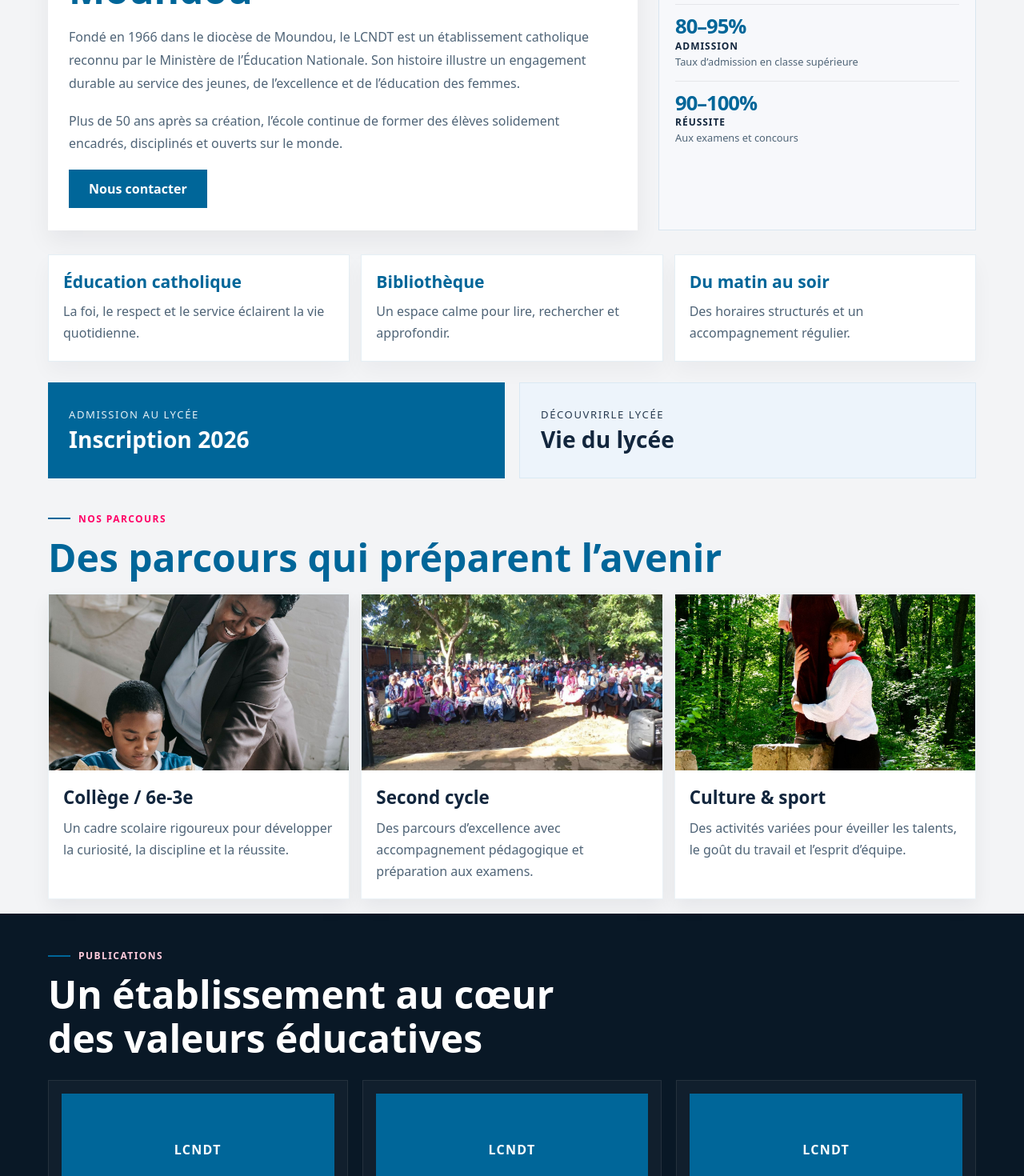
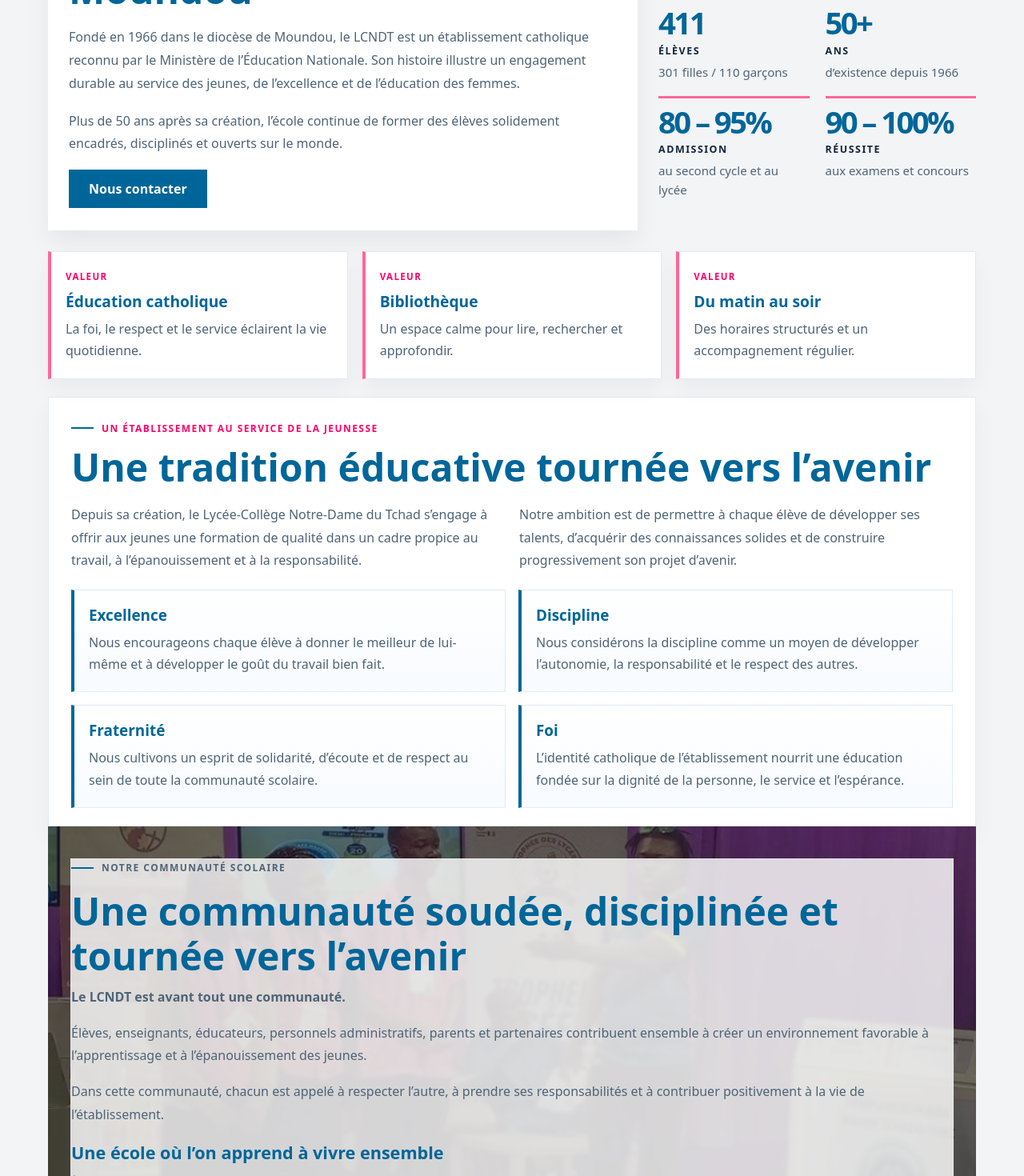
Before and after one commit to ernestpayang/lcndt, a React (Vite) app: page / in a window 1280 px wide. Shown: the part 800-2270 px from the top of the page at 80% size. Built offline with nearby package versions, Linux system fonts and the light colour scheme.

Commit message:
Mis à jours : Arrangement de la responsivité

```diff
--- a/src/pages/Home.tsx
+++ b/src/pages/Home.tsx
@@ -1,12 +1,29 @@
+import { useState } from 'react';
 import { K, B } from '../shared/ui';
-import { loadNews, getPublishedArticles } from '../data/news';
+import ArticlePreview from '../components/ArticlePreview';
+import { loadNews, getPublishedArticles, type NewsItem } from '../data/news';
 import { school } from '../data/site';
 
 const schoolStats = [
   { value: '411', label: 'élèves', note: '301 filles / 110 garçons' },
-  { value: '80–95%', label: 'admission', note: 'Taux d’admission en classe supérieure' },
-  { value: '90–100%', label: 'réussite', note: 'Aux examens et concours' },
-  { value: '50+', label: 'ans', note: 'D’existence depuis 1966' },
+  { value: '50+', label: 'ans', note: 'd’existence depuis 1966' },
+  { value: '80 – 95%', label: 'admission', note: 'au second cycle et au lycée' },
+  { value: '90 – 100%', label: 'réussite', note: 'aux examens et concours' },
+];
+
+const bodyHighlights = [
+  {
+    title: 'Éducation catholique',
+    text: 'La foi, le respect et le service éclairent la vie quotidienne.',
+  },
+  {
+    title: 'Bibliothèque',
+    text: 'Un espace calme pour lire, rechercher et approfondir.',
+  },
+  {
+    title: 'Du matin au soir',
+    text: 'Des horaires structurés et un accompagnement régulier.',
+  },
 ];
 
 const courseCards = [
@@ -40,29 +57,13 @@
   { title: 'Une communauté engagée', text: 'Anciens et nouveaux élèves unis autour de l’établissement.' },
 ];
 
-const valueCards = [
-  {
-    title: 'Éducation catholique',
-    text: 'La foi, le respect et le service éclairent la vie quotidienne.',
-  },
-  {
-    title: 'Bibliothèque',
-    text: 'Un espace calme pour lire, rechercher et approfondir.',
-  },
-  {
-    title: 'Du matin au soir',
-    text: 'Des horaires structurés et un accompagnement régulier.',
-  },
-];
+export default function Home() {
+  const [selectedArticle, setSelectedArticle] = useState<NewsItem | null>(null);
+  const newsCards = getPublishedArticles(loadNews()).slice(0, 3);
 
-export default function Home() {
-  const newsCards = getPublishedArticles(loadNews()).slice(0, 3).map((item) => ({
-    title: item.title,
-    text: item.excerpt,
-    image: item.image || '/images/hero.jpg',
-  }));
   return (
     <main className="home-template">
+      <ArticlePreview article={selectedArticle} onClose={() => setSelectedArticle(null)} />
       <section className="template-hero">
         <div className="hero-image-wrap">
           <img src="/images/hero.jpg" alt="Campus du lycée" />
@@ -93,9 +94,9 @@
         </div>
       </section>
 
-      <section className="shell about-section">
+      <section className="shell about-section with-stats">
         <div className="about-copy">
-          <K>A propos de nous </K>
+          <K>Le Lycée </K>
           <h2>Une école de référence à Moundou</h2>
           <p>
             Fondé en 1966 dans le diocèse de Moundou, le LCNDT est un établissement catholique
@@ -109,24 +110,29 @@
           <B to="/contact">Nous contacter</B>
         </div>
 
-        <div className="about-side-panel">
-          <h3>Chiffres clés</h3>
-          {schoolStats.slice(0, 3).map((stat) => (
-            <div key={stat.label} className="mini-event">
-              <span>{stat.value}</span>
-              <div>
-                <strong>{stat.label}</strong>
-                <small>{stat.note}</small>
-              </div>
-            </div>
-          ))}
+        <div className="stats-inline-panel" aria-labelledby="stats-title">
+          <div className="section-head stats-head">
+            <K>Les chiffres clés</K>
+            <h2 id="stats-title">Quelques chiffres</h2>
+          </div>
+
+          <div className="stats-inline-grid">
+            {schoolStats.map((stat) => (
+              <article key={stat.label} className="stat-inline-item">
+                <div className="stat-inline-value">{stat.value}</div>
+                <div className="stat-inline-label">{stat.label}</div>
+                <p>{stat.note}</p>
+              </article>
+            ))}
+          </div>
         </div>
       </section>
 
-      <section className="shell values-strip">
-        <div className="value-items-grid">
-          {valueCards.map((item) => (
-            <article key={item.title} className="value-item">
+      <section className="shell body-text-section">
+        <div className="mini-highlight-grid">
+          {bodyHighlights.map((item) => (
+            <article key={item.title} className="mini-highlight-card">
+              <span className="mini-highlight-kicker">Valeur</span>
               <h3>{item.title}</h3>
               <p>{item.text}</p>
             </article>
@@ -134,16 +140,90 @@
         </div>
       </section>
 
-      <div className="shell cta-row">
-        <a href="/admission" className="cta-card primary">
-          <span>Admission au Lycée</span>
-          <strong>Inscription 2026</strong>
-        </a>
-        <a href="/vie-du-lycee" className="cta-card secondary">
-          <span>Découvrirle Lycée</span>
-          <strong>Vie du lycée</strong>
-        </a>
-      </div>
+      <section className="shell value-identity-section">
+        <div className="section-head">
+          <K>Un établissement au service de la jeunesse</K>
+          <h2>Une tradition éducative tournée vers l’avenir</h2>
+        </div>
+
+        <div className="identity-intro">
+          <p>
+            Depuis sa création, le Lycée-Collège Notre-Dame du Tchad s’engage à offrir aux jeunes
+            une formation de qualité dans un cadre propice au travail, à l’épanouissement et à la
+            responsabilité.
+          </p>
+          <p>
+            Notre ambition est de permettre à chaque élève de développer ses talents, d’acquérir
+            des connaissances solides et de construire progressivement son projet d’avenir.
+          </p>
+        </div>
+
+        <div className="values-strong-grid">
+          <article className="value-strong-card">
+            <h3>Excellence</h3>
+            <p>
+              Nous encourageons chaque élève à donner le meilleur de lui-même et à développer le
+              goût du travail bien fait.
+            </p>
+          </article>
+
+          <article className="value-strong-card">
+            <h3>Discipline</h3>
+            <p>
+              Nous considérons la discipline comme un moyen de développer l’autonomie, la
+              responsabilité et le respect des autres.
+            </p>
+          </article>
+
+          <article className="value-strong-card">
+            <h3>Fraternité</h3>
+            <p>
+              Nous cultivons un esprit de solidarité, d’écoute et de respect au sein de toute la
+              communauté scolaire.
+            </p>
+          </article>
+
+          <article className="value-strong-card">
+            <h3>Foi</h3>
+            <p>
+              L’identité catholique de l’établissement nourrit une éducation fondée sur la dignité de
+              la personne, le service et l’espérance.
+            </p>
+          </article>
+        </div>
+      </section>
+
+      <section className="shell community-section">
+        <div className="community-copy">
+          <K>Notre communauté scolaire</K>
+          <h2>Une communauté soudée, disciplinée et tournée vers l’avenir</h2>
+
+          <p>
+            <strong>Le LCNDT est avant tout une communauté.</strong>
+          </p>
+
+          <p>
+            Élèves, enseignants, éducateurs, personnels administratifs, parents et partenaires
+            contribuent ensemble à créer un environnement favorable à l’apprentissage et à
+            l’épanouissement des jeunes.
+          </p>
+
+          <p>
+            Dans cette communauté, chacun est appelé à respecter l’autre, à prendre ses
+            responsabilités et à contribuer positivement à la vie de l’établissement.
+          </p>
+
+          <h3>Une école où l’on apprend à vivre ensemble</h3>
+
+          <p>
+            À travers les activités pédagogiques, culturelles, sportives, religieuses et sociales,
+            les élèves développent leur esprit d’équipe, leur créativité et leur sens des
+            responsabilités.
+          </p>
+
+          <B to="/vie-du-lycee">Découvrir la vie scolaire →</B>
+        </div>
+      </section>
 
       <section className="shell courses-section">
         <div className="section-head">
@@ -164,25 +244,6 @@
         </div>
       </section>
 
-      <section className="publications-band">
-        <div className="shell publications-inner">
-          <K>Publications</K>
-          <h2>Un établissement au cœur des valeurs éducatives</h2>
-
-          <div className="publication-grid">
-            {publicationCards.map((item) => (
-              <article key={item.title} className="publication-card">
-                <div className="publication-figure" aria-hidden="true">
-                  <span>LCNDT</span>
-                </div>
-                <h3>{item.title}</h3>
-                <p>{item.text}</p>
-              </article>
-            ))}
-          </div>
-        </div>
-      </section>
-
       <section className="shell news-section">
         <div className="section-head">
           <K>Les dernières actualités</K>
@@ -191,16 +252,40 @@
 
         <div className="news-grid">
           {newsCards.map((item) => (
-            <article key={item.title} className="news-card">
-              <img src={item.image} alt={item.title} />
+            <article key={item.id} className="news-card">
+              <img src={item.image || '/images/hero.jpg'} alt={item.title} />
               <div className="news-body">
                 <h3>{item.title}</h3>
-                <p>{item.text}</p>
+                <p>{item.excerpt}</p>
+                <button type="button" className="btn second" onClick={() => setSelectedArticle(item)}>
+                  Lire
+                </button>
               </div>
             </article>
           ))}
         </div>
       </section>
+
+      <section className="home-cta-banner">
+        <div className="shell home-cta-banner-inner">
+          <div className="home-cta-copy">
+            <K>Votre avenir commence ici</K>
+            <h2>Choisir le LCNDT, c’est rejoindre une communauté éducative qui place l’élève au cœur de sa mission.</h2>
+            <p>
+              C’est choisir un cadre où le savoir, la discipline, la foi, la fraternité et
+              l’excellence contribuent à préparer les citoyens de demain.
+            </p>
+            <p>
+              Bienvenue au Lycée-Collège Notre-Dame du Tchad de Moundou.
+            </p>
+          </div>
+
+          <div className="home-cta-actions">
+            <B to="/vie-du-lycee">Découvrir le LCNDT</B>
+            <B to="/contact">Nous contacter</B>
+          </div>
+        </div>
+      </section>
     </main>
   );
 }
--- a/src/styles/global.css
+++ b/src/styles/global.css
@@ -498,11 +498,186 @@
   line-height: 1.5;
 }
 
+.body-text-section {
+  padding: 8px 0 22px;
+}
+
+.mini-highlight-grid {
+  display: grid;
+  grid-template-columns: repeat(3, minmax(0, 1fr));
+  gap: 18px;
+}
+
+.mini-highlight-card {
+  background: #ffffff;
+  border: 1px solid rgba(0, 102, 153, 0.12);
+  border-left: 4px solid var(--gold);
+  box-shadow: 0 12px 24px rgba(15, 23, 42, 0.04);
+  padding: 18px 18px 20px;
+}
+
+.mini-highlight-kicker {
+  display: inline-block;
+  margin-bottom: 10px;
+  color: var(--clay);
+  font-size: 0.72rem;
+  font-weight: 800;
+  letter-spacing: 0.12em;
+  text-transform: uppercase;
+}
+
+.mini-highlight-card h3 {
+  margin: 0 0 8px;
+  color: var(--green);
+  font-size: 1.2rem;
+}
+
+.mini-highlight-card p {
+  margin: 0;
+  color: var(--muted);
+  line-height: 1.7;
+}
+
+.value-identity-section,
+.community-section,
+.home-cta-banner {
+  padding-top: 20px;
+  padding-bottom: 20px;
+}
+
+.value-identity-section,
+.community-section {
+  background: #ffffff;
+  border: 1px solid rgba(0, 102, 153, 0.12);
+  box-shadow: 0 14px 28px rgba(15, 23, 42, 0.04);
+}
+
+.value-identity-section {
+  padding: 28px 28px 22px;
+}
+
+.community-section {
+  position: relative;
+  overflow: hidden;
+  padding: 40px 28px;
+  background-image: linear-gradient(rgba(10, 24, 36, 0.58), rgba(10, 24, 36, 0.62)),
+    url('/images/activities.jpg');
+  background-size: cover;
+  background-position: center;
+  border: 0;
+  box-shadow: none;
+}
+
+.value-identity-section .section-head,
+.community-section .community-copy {
+  padding: 0;
+}
+
+.value-identity-section .section-head {
+  margin-bottom: 18px;
+}
+
+.identity-intro {
+  display: grid;
+  grid-template-columns: repeat(2, minmax(0, 1fr));
+  gap: 18px;
+  margin-bottom: 22px;
+}
+
+.identity-intro p {
+  margin: 0;
+  color: var(--muted);
+  line-height: 1.8;
+  font-size: 1rem;
+}
+
+.values-strong-grid {
+  display: grid;
+  grid-template-columns: repeat(2, minmax(0, 1fr));
+  gap: 16px;
+}
+
+.value-strong-card {
+  background: linear-gradient(180deg, #ffffff 0%, #f8fbff 100%);
+  border: 1px solid rgba(0, 102, 153, 0.1);
+  border-left: 4px solid var(--green);
+  padding: 18px 18px 20px;
+}
+
+.value-strong-card h3 {
+  margin: 0 0 8px;
+  color: var(--green);
+  font-size: 1.18rem;
+}
+
+.value-strong-card p {
+  margin: 0;
+  color: var(--muted);
+  line-height: 1.7;
+}
+
+.community-copy {
+  padding: 28px 30px;
+  background: rgba(255, 255, 255, 0.82);
+  border: 1px solid rgba(255, 255, 255, 0.25);
+  backdrop-filter: blur(2px);
+}
+
+.community-copy p {
+  color: var(--muted);
+  line-height: 1.8;
+  margin: 0 0 16px;
+}
+
+.community-copy h3 {
+  margin: 18px 0 10px;
+  color: var(--green);
+  font-size: 1.35rem;
+}
+
+.home-cta-banner {
+  background: linear-gradient(135deg, #edf8ff 0%, #fff3f8 100%);
+  border-top: 1px solid rgba(0, 102, 153, 0.12);
+  border-bottom: 1px solid rgba(0, 102, 153, 0.12);
+}
+
+.home-cta-banner-inner {
+  display: grid;
+  grid-template-columns: 1.4fr 0.6fr;
+  align-items: center;
+  gap: 26px;
+  padding: 28px 0;
+}
+
+.home-cta-copy h2 {
+  margin-top: 12px;
+  margin-bottom: 12px;
+  font-size: clamp(2rem, 3.2vw, 3rem);
+  line-height: 1.15;
+}
+
+.home-cta-copy p {
+  margin: 0 0 10px;
+  color: var(--muted);
+  line-height: 1.8;
+}
+
+.home-cta-actions {
+  display: flex;
+  justify-content: flex-end;
+  flex-wrap: wrap;
+  gap: 12px;
+}
+
 .about-section {
   display: grid;
   grid-template-columns: 1.3fr 0.7fr;
   gap: 26px;
   padding: 48px 0 18px;
+}
+
+.with-stats {
+  align-items: start;
 }
 
 .about-copy {
@@ -807,7 +982,10 @@
 @media (max-width: 1000px) {
   .template-hero-inner,
   .about-section,
-  .teachers-section {
+  .teachers-section,
+  .identity-intro,
+  .values-strong-grid,
+  .home-cta-banner-inner {
     grid-template-columns: 1fr;
   }
 
@@ -815,10 +993,15 @@
     max-width: 520px;
   }
 
+  .mini-highlight-grid,
   .course-grid,
   .publication-grid,
   .news-grid {
     grid-template-columns: repeat(2, minmax(0, 1fr));
+  }
+
+  .community-section {
+    padding: 32px 0;
   }
 }
 
@@ -837,7 +1020,9 @@
   .teacher-grid,
   .publication-grid,
   .news-grid,
-  .value-items-grid {
+  .value-items-grid,
+  .mini-highlight-grid,
+  .stats-inline-grid {
     grid-template-columns: 1fr;
   }
 
@@ -847,6 +1032,22 @@
 
   .hero-copy-box h1 {
     font-size: clamp(34px, 9vw, 48px);
+  }
+
+  .community-copy {
+    padding: 18px 16px;
+  }
+
+  .community-copy h2 {
+    font-size: clamp(2rem, 7vw, 2.6rem);
+  }
+
+  .home-cta-copy h2 {
+    font-size: clamp(1.8rem, 6vw, 2.5rem);
+  }
+
+  .home-cta-actions {
+    justify-content: flex-start;
   }
 }
 
@@ -875,6 +1076,59 @@
 }
 .trust-section {
   background: rgba(255, 255, 255, 0.45);
+}
+
+.stats-inline-panel {
+  background: transparent;
+  padding: 8px 0 0;
+}
+
+.stats-head {
+  margin-bottom: 18px;
+}
+
+.stats-inline-grid {
+  display: grid;
+  grid-template-columns: repeat(2, minmax(0, 1fr));
+  gap: 18px 20px;
+  align-items: start;
+}
+
+.stat-inline-item {
+  padding-top: 12px;
+  border-top: 3px solid var(--gold);
+  background: transparent;
+  border-left: 0;
+  border-right: 0;
+  border-bottom: 0;
+}
+
+.stat-inline-value {
+  display: block;
+  margin-bottom: 8px;
+  color: var(--green);
+  font-family: Sora, system-ui, sans-serif;
+  font-size: clamp(2.2rem, 3vw, 3.4rem);
+  line-height: 0.92;
+  letter-spacing: -0.07em;
+  font-weight: 900;
+}
+
+.stat-inline-label {
+  display: block;
+  margin-bottom: 6px;
+  color: var(--ink);
+  font-size: 0.78rem;
+  font-weight: 800;
+  letter-spacing: 0.12em;
+  text-transform: uppercase;
+}
+
+.stat-inline-item p {
+  margin: 0;
+  color: var(--muted);
+  font-size: 0.94rem;
+  line-height: 1.6;
 }
 
 .stats-grid {
@@ -1168,12 +1422,12 @@
   resize: vertical;
 }
 footer {
-  background: #183040;
+  background: #006699;
   color: white;
   padding: 32px 0;
 }
 footer p {
-  color: #d2d9d9;
+  color: rgba(255, 255, 255, 0.82);
 }
 
 @media (max-width: 850px) {
```
Also changed, not shown: src/pages/Admission.tsx (+4 -4 lines).
